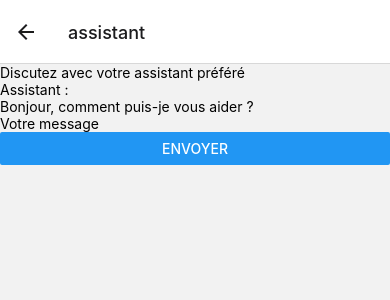
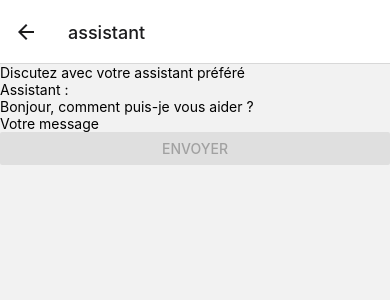
Before and after one commit to theotime2005/nvf-assistant, a React Native app: screen /assistant in a window 390 px wide. Shown: the top 300 px of the page. Built offline with nearby package versions, Linux system fonts and the light colour scheme; no server answers.

Commit message:
fix: Refuse empty message

```diff
--- a/components/EnterMessage.jsx
+++ b/components/EnterMessage.jsx
@@ -4,6 +4,9 @@ import { View, TextInput, Button } from "react-native";
 export default function EnterMessage({onSendData}) {
     const [textMessage, setTextMessage] = useState("");
     const handleTextMessage = () => {
+        if (!textMessage) {
+            return;
+        }
         onSendData({
             type: "user",
             text: textMessage
@@ -16,10 +19,11 @@ export default function EnterMessage({onSendData}) {
                 value={textMessage}
                 onChangeText={setTextMessage}
                 placeholder="Votre message"
-                onSubmitEditing={() => handleTextMessage()}
+                onSubmitEditing={textMessage ? () => handleTextMessage() : null}
             />
             <Button
                 title="Envoyer"
+                disabled={textMessage ? false : true}
                 onPress={() => handleTextMessage()} />
         </View>
     )
```
